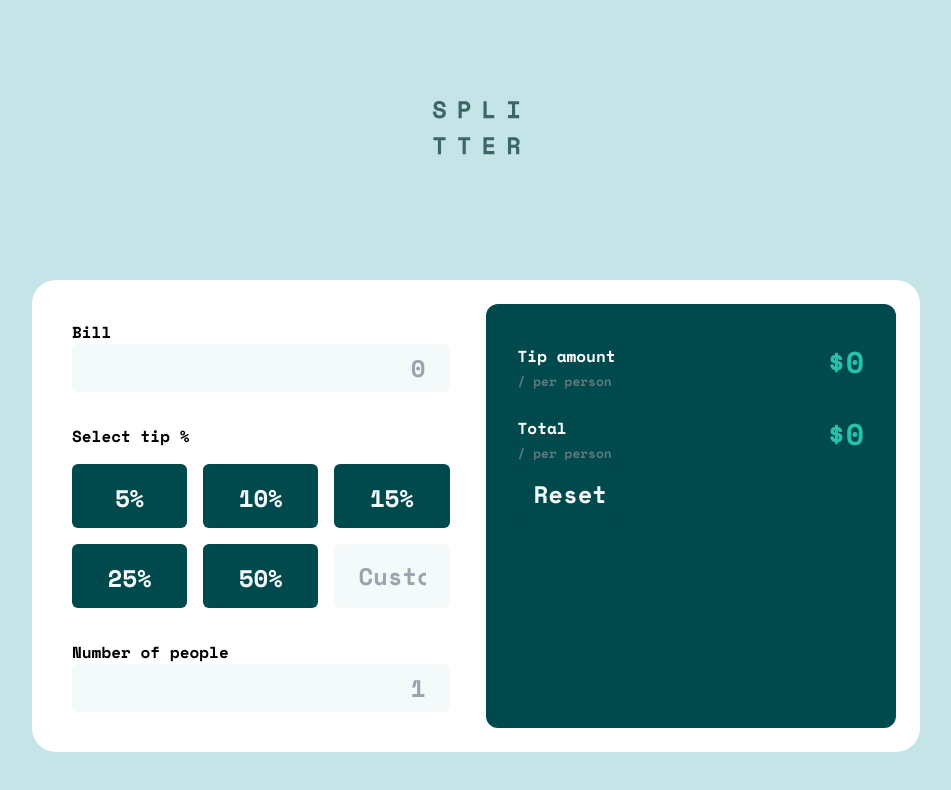
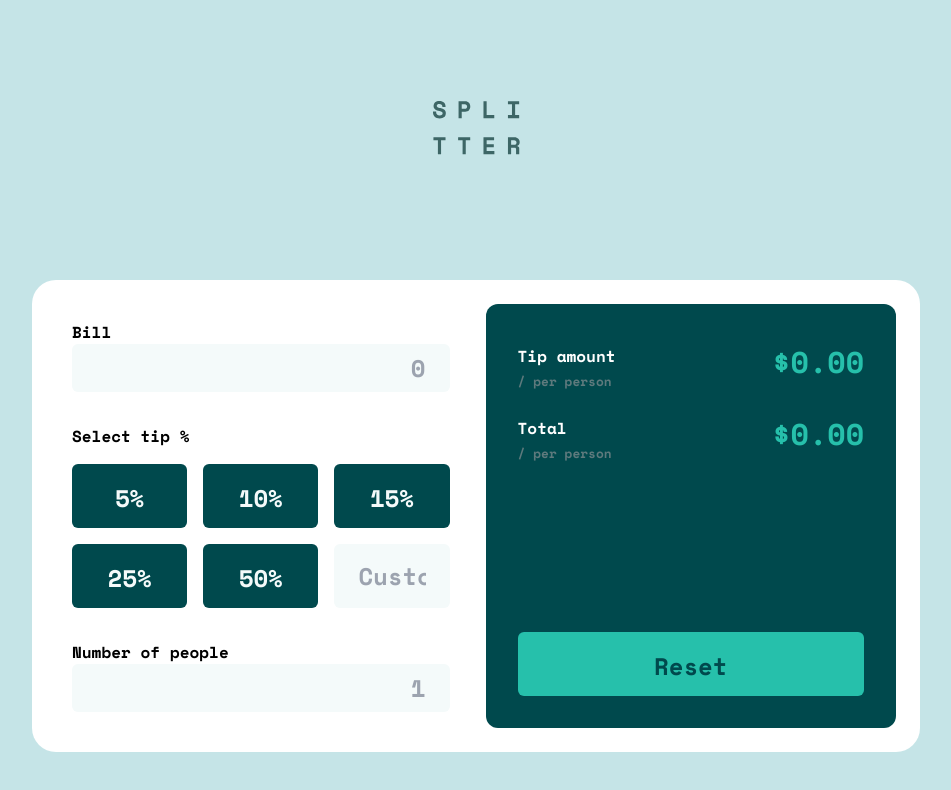
Before and after one commit to ntiman/tipulator, a Next.js app: page / in a window 1280 px wide. Shown: the top 790 px of the page, without its empty margins (164-1115 px from the left). Built offline with nearby package versions, Linux system fonts and the light colour scheme.

Commit message:
Total bill amount, number of people and custom tip now falls back to default values on empty input

```diff
--- a/app/ui/bill-form.tsx
+++ b/app/ui/bill-form.tsx
@@ -11,8 +11,10 @@ export default function BillForm({ callback }: { callback: any }) {
   const [numberOfPeople, setNumberOfPeople] = useState<number>(1);
 
   // Watch udpates
+  // TODO: Check how to avoid using eslint-disable-next-line
   useEffect(() => {
     calculateTotal(billAmount, tipAmount, numberOfPeople);
+    // eslint-disable-next-line react-hooks/exhaustive-deps
   }, [billAmount, tipAmount, numberOfPeople]);
 
   // TODO: manage billAmount and numberOfPeople being returned as string (should be done in Input compoennts)
@@ -23,10 +25,7 @@ export default function BillForm({ callback }: { callback: any }) {
   ) {
     let totalTipAmount = billAmount * tipAmount;
     let totalTipAmountPerPerson = totalTipAmount / numberOfPeople;
-    console.log('bill amount -> ', typeof(billAmount));
-    console.log('totalTipAmount -> ', typeof(totalTipAmount));
-    console.log('number of people -> ', typeof(numberOfPeople));
-    let totalPerPerson = (totalTipAmount + +billAmount)/+numberOfPeople;
+    let totalPerPerson = (totalTipAmount + +billAmount) / +numberOfPeople;
     callback({
       totalPerPerson: totalPerPerson,
       tipTotalPerPerson: totalTipAmountPerPerson,
@@ -34,18 +33,19 @@ export default function BillForm({ callback }: { callback: any }) {
   }
 
   const updateBillAmount = (value: number) => {
-    console.log("Updateing Bill Amount -> ", value);
-    setBillAmount(value);
+    value ? setBillAmount(value) : setBillAmount(0);
+  };
+
+  const setCustomTipAmount = (value: number) => {
+    value ? setTipAmount(value / 100) : setTipAmount(0);
   };
 
   const updateTipAmount = (value: number) => {
-    console.log("Updateing Tip Amount -> ", value);
-    setTipAmount(value);
+    value ? setTipAmount(value) : setTipAmount(0);
   };
 
   const updateNumberOfPeople = (value: number) => {
-    console.log("Updating number of people -> ", value);
-    setNumberOfPeople(value);
+    value ? setNumberOfPeople(value) : setNumberOfPeople(1);
   };
 
   return (
@@ -80,7 +80,7 @@ export default function BillForm({ callback }: { callback: any }) {
           type="number"
           placeholder="Custom"
           className="h-auto text-center"
-          callback={setTipAmount}
+          callback={setCustomTipAmount}
         />
       </div>
       <label className="mt-8">Number of people</label>
--- a/app/ui/button.tsx
+++ b/app/ui/button.tsx
@@ -7,14 +7,16 @@ interface ButtonProps extends React.ButtonHTMLAttributes<HTMLButtonElement> {
   children: React.ReactNode;
   callback?: any;
   selected?: boolean;
+  primary?: boolean;
 }
 
-export function Button({ children, className, callback, selected, value, ...rest }: ButtonProps) {
+export function Button({ children, className, primary = false, callback, selected, value, ...rest }: ButtonProps) {
+  const isPrimary = primary ? "bg-primary-strong-cyan text-neutral-very-dark-cyan" : "bg-neutral-very-dark-cyan text-neutral-very-light-grayish-cyan hover:bg-primary-strong-cyan hover:text-neutral-very-dark-cyan";
   return (
     <button
       {...rest}
       className={clsx(
-        'p-4 rounded-md transition-colors max-h-16 bg-neutral-very-dark-cyan text-neutral-very-light-grayish-cyan hover:bg-primary-strong-cyan hover:text-neutral-very-dark-cyan',
+        `p-4 rounded-md transition-colors content-center max-h-16 ${isPrimary}`,
         className,
       )} onClick={(e) => callback(value)}
     >
--- a/app/ui/total-amount.tsx
+++ b/app/ui/total-amount.tsx
@@ -7,22 +7,24 @@ export interface Props {
 
 export default function TotalAmount({ props }: { props: Props }) {
   return (
-    <div className="text-neutral-white">
+    <>
+    <div className="text-neutral-white h-full">
       <div className="flex justify-between">
         <span>
           <p>Tip amount</p>
           <small className="text-neutral-dark-grayish-cyan">/ per person</small>
         </span>
-        <span className="text-primary-strong-cyan text-3xl">${props.tipTotalPerPerson}</span>
+        <span className="text-primary-strong-cyan text-3xl">${props.tipTotalPerPerson.toFixed(2)}</span>
       </div>
       <div className="flex justify-between mt-6">
         <span>
           <p>Total</p>
           <small className="text-neutral-dark-grayish-cyan">/ per person</small>
         </span>
-        <span className="text-primary-strong-cyan text-3xl">${props.totalPerPerson}</span>
+        <span className="text-primary-strong-cyan text-3xl">${props.totalPerPerson.toFixed(2)}</span>
       </div>
-      <Button className="relative bottom-1">Reset</Button>
-    </div>
+      </div>
+      <Button className="w-full mt-8" primary={true}>Reset</Button>
+    </>
   );
 }
```
